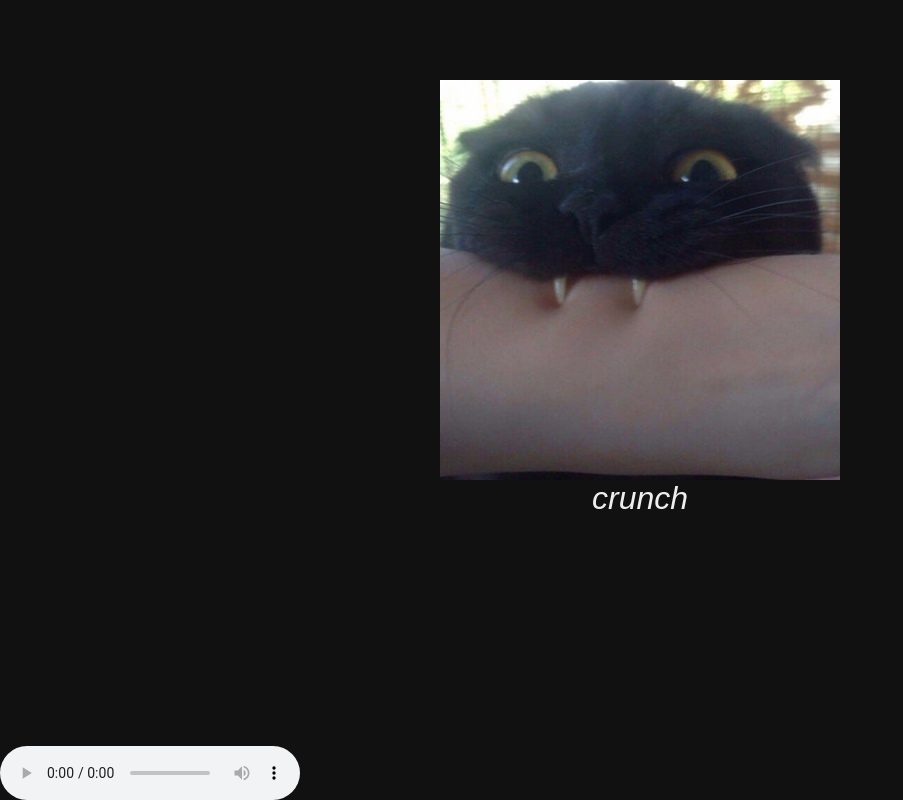
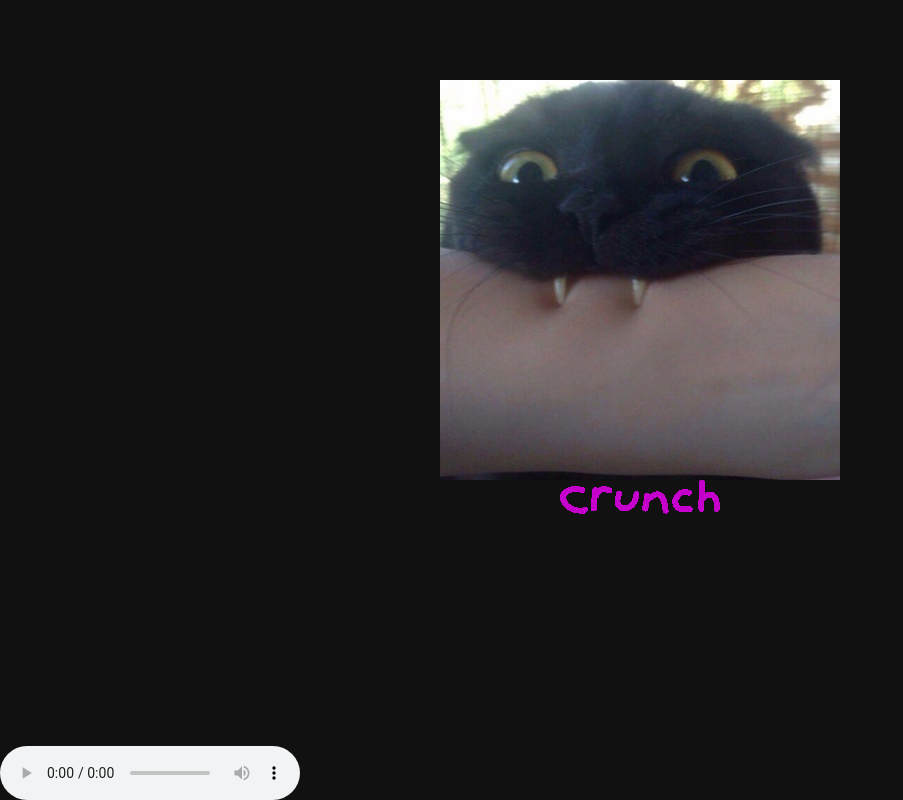
Before and after one commit to RC569/RC569.github.io, a plain HTML site: page index.html in a window 1280 px wide. Shown: the whole page, without its empty margins (0-903 px from the left). Drawn offline with Linux system fonts and the light colour scheme.

Commit message:
the monster will be happy with this cool text! :)

```diff
--- a/index.html
+++ b/index.html
@@ -17,10 +17,22 @@
             margin: 10vh auto
         }
 
-        .monster {
+        .monster img {
             display: grid;
-            justify-content: center;
-            text-align: center
+            margin: 0 auto
+        }
+
+        .crunch {
+            animation-name: crunchcolor;
+            animation-duration: 3s;
+            animation-iteration-count: infinite;
+            margin: 0 auto
+        }
+
+        @keyframes crunchcolor {
+            0% {filter: hue-rotate(0deg)}
+            50% {filter: hue-rotate(20deg)}
+            100% {filter: hue-rotate(0deg)}
         }
 
         #tunes {
@@ -32,9 +44,13 @@
 </head>
 
 <body>
+    <!--
+        I have to keep them happy or they will be upset with me :(
+        The monster requested a home so this is what I created for them
+    -->
     <div class="monster">
         <img src="/resources/nom.jpg" />
-        <span><i>crunch</i></span>
+        <img class="crunch" src="/resources/crunch.png" />
     </div>
 
     <audio controls loop id="tunes" style="position:absolute;bottom:0">
```
Also changed, not shown: resources/crunch.png (added).
